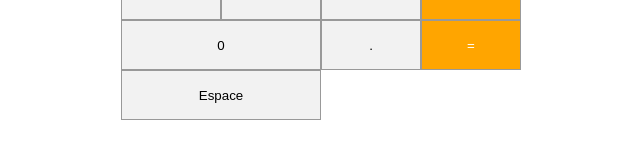
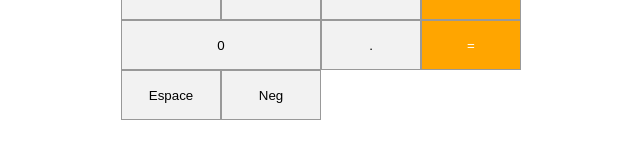
Before and after one commit to PieroNr/polish-calculator, a Vue app: page / in a window 1280 px wide. Shown: the part 508-666 px from the top of the page, without its empty margins (319-959 px from the left). Built offline with nearby package versions, Linux system fonts and the light colour scheme.

Commit message:
fix negate

```diff
--- a/src/views/HomeView.vue
+++ b/src/views/HomeView.vue
@@ -21,7 +21,9 @@
     <button @click="append('0')" class="btn zero">0</button>
     <button @click="dot" class="btn">.</button>
     <button @click="equal" class="btn operator">=</button>
-    <button @click="append(' ')" class="btn zero">Espace</button>
+    <button @click="append(' ')" class="btn">Espace</button>
+    <button class="btn">Neg</button>
+
   </div>
   </div>
 </template>
```
